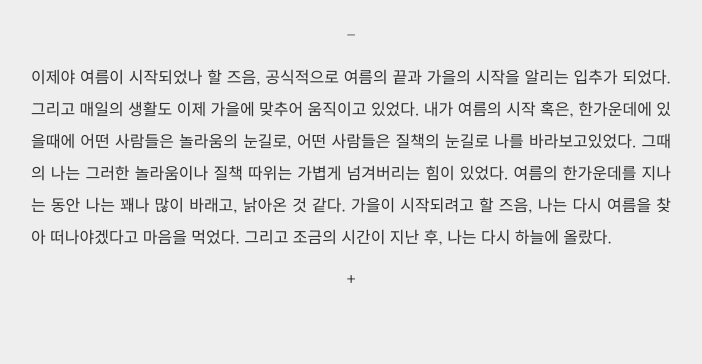
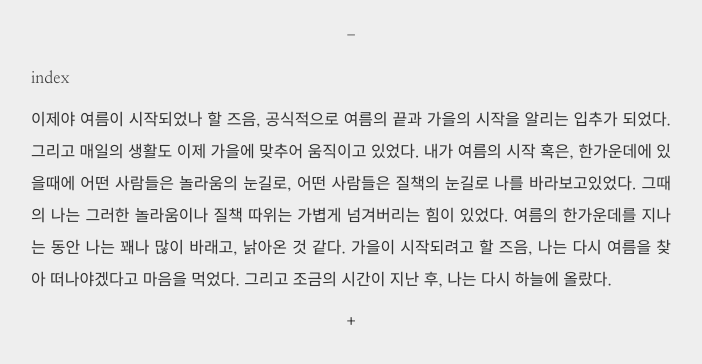
Before and after one commit to hellotarkim/hellotarkim.github.io, a Jekyll site: the page built from index.html, in a window 1280 px wide. Shown: the top 364 px of the page, without its empty margins (289-991 px from the left). Built offline with Jekyll 4.4.1, drawn with Linux system fonts in a browser that asks for light colours; the list of posts is cut into pages by our own code.

Commit message:
Update index.html

```diff
--- a/index.html
+++ b/index.html
@@ -2,7 +2,7 @@
 layout: default
 author: tar
 ---
-
+<h1>index</h1>
               {% for post in paginator.posts %}
                   {{ post.content }}
               {% endfor %}
```
